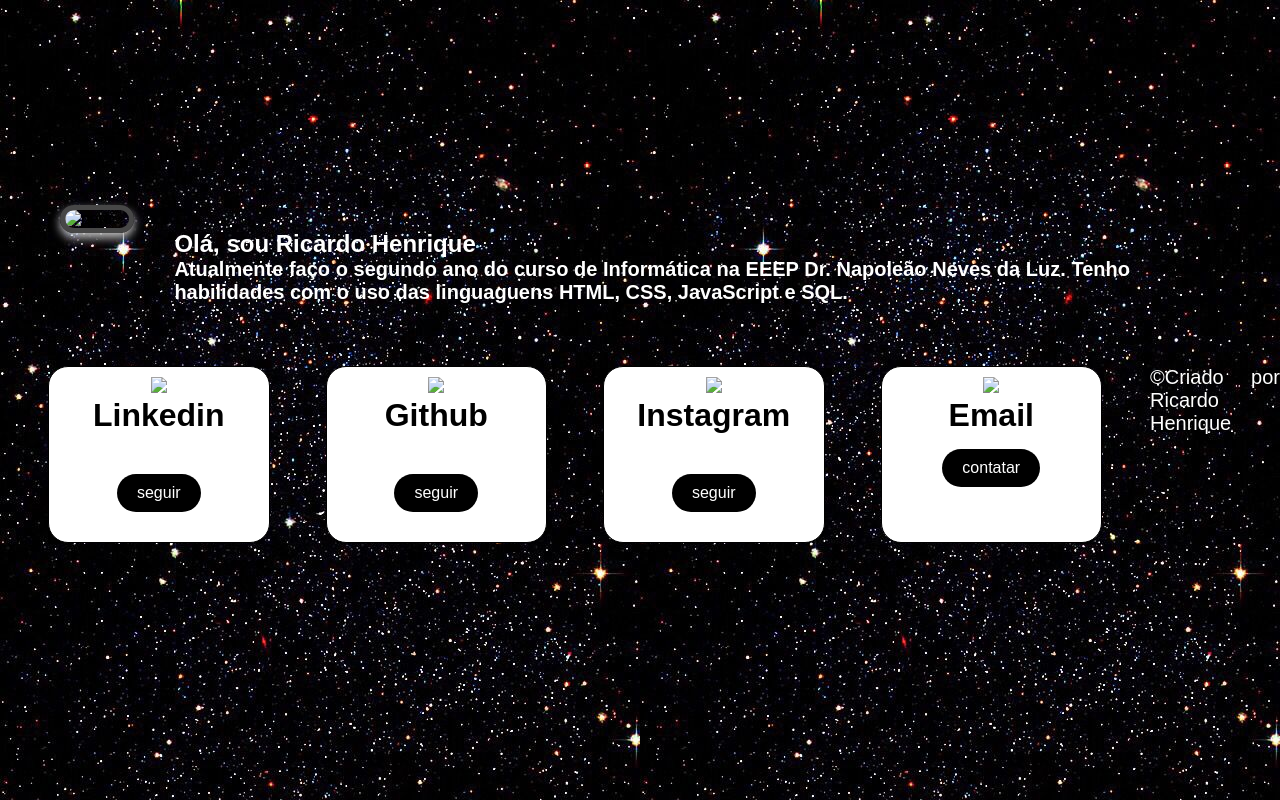
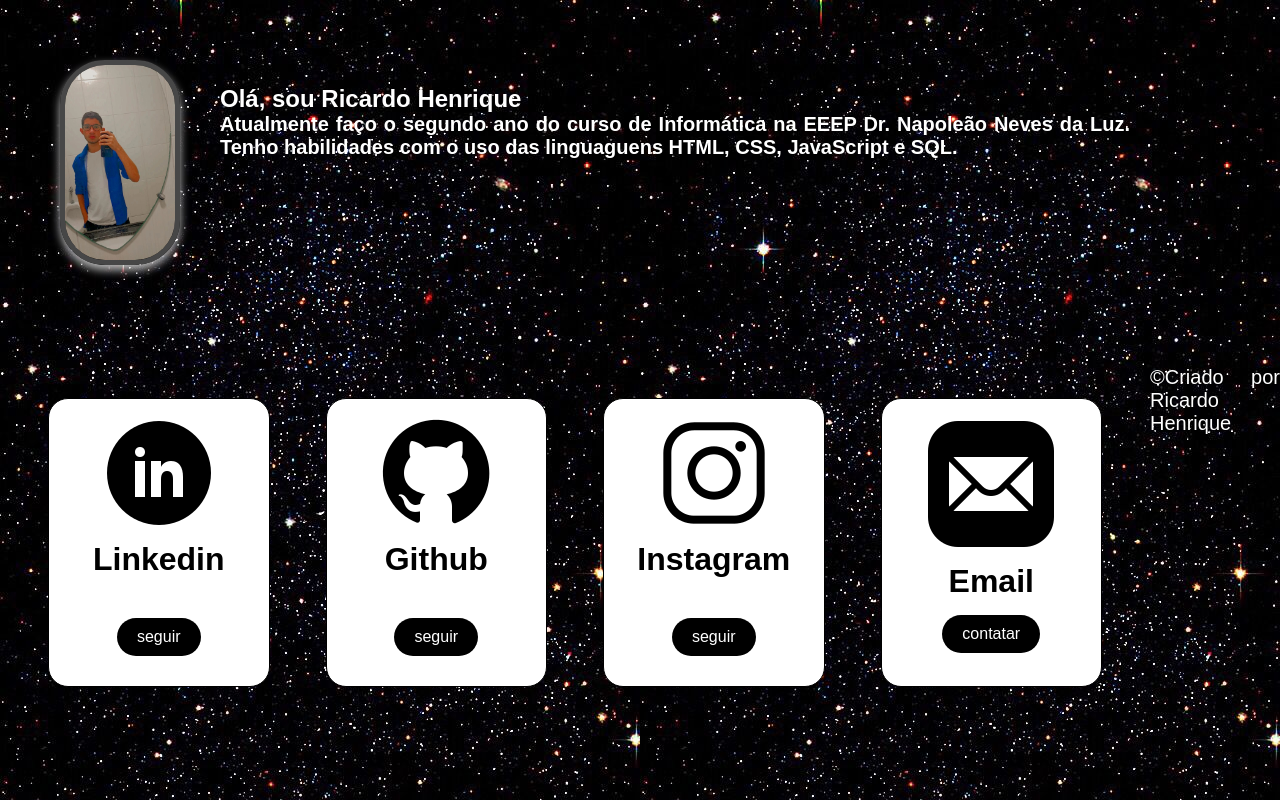
Before and after one commit to RICK-HENRIQUE/Pagina-pessoal, a plain HTML site: page index.html in a window 1280 px wide. Drawn offline with Linux system fonts and the light colour scheme; files whose address does not match are found by name.

Commit message:
Update index.html

```diff
--- a/index.html
+++ b/index.html
@@ -15,7 +15,7 @@
   <div class="container">
     <div id="imgp">
       <div class="style"></div>
-      <img src="./imagens/rick.jpg" alt="perfil" class="profile-img">
+      <img src="rick.jpg" alt="perfil" class="profile-img">
       <strong>
         <h2><b>Olá, sou Ricardo Henrique</b></h2>
         <p><b>Atualmente faço o segundo ano do curso de Informática na EEEP Dr. Napoleão Neves
@@ -27,7 +27,7 @@
     <div id="estilo">
       <div class="card">
         <div class="img">
-          <img src="./imagens/linkedin.png">
+          <img src="linkedin.png">
         </div>
         <h1>Linkedin</h1>
         <div class="content">
@@ -39,7 +39,7 @@
       <!-- Segundo Card -->
       <div class="card">
         <div class="img">
-          <img src="./imagens/github.png">
+          <img src="github.png">
         </div>
         <h1>Github</h1>
         <div class="content">
@@ -51,7 +51,7 @@
       <!-- Terceiro Card -->
       <div class="card">
         <div class="img">
-          <img src="./imagens/instagram.png">
+          <img src="instagram.png">
         </div>
         <h1>Instagram</h1>
         <div class="content">
@@ -64,7 +64,7 @@
 
       <div class="card">
         <div class="img">
-          <img src="./imagens/email.png">
+          <img src="email.png">
         </div>
         <h1>Email</h1>
         <div class="content">
```
